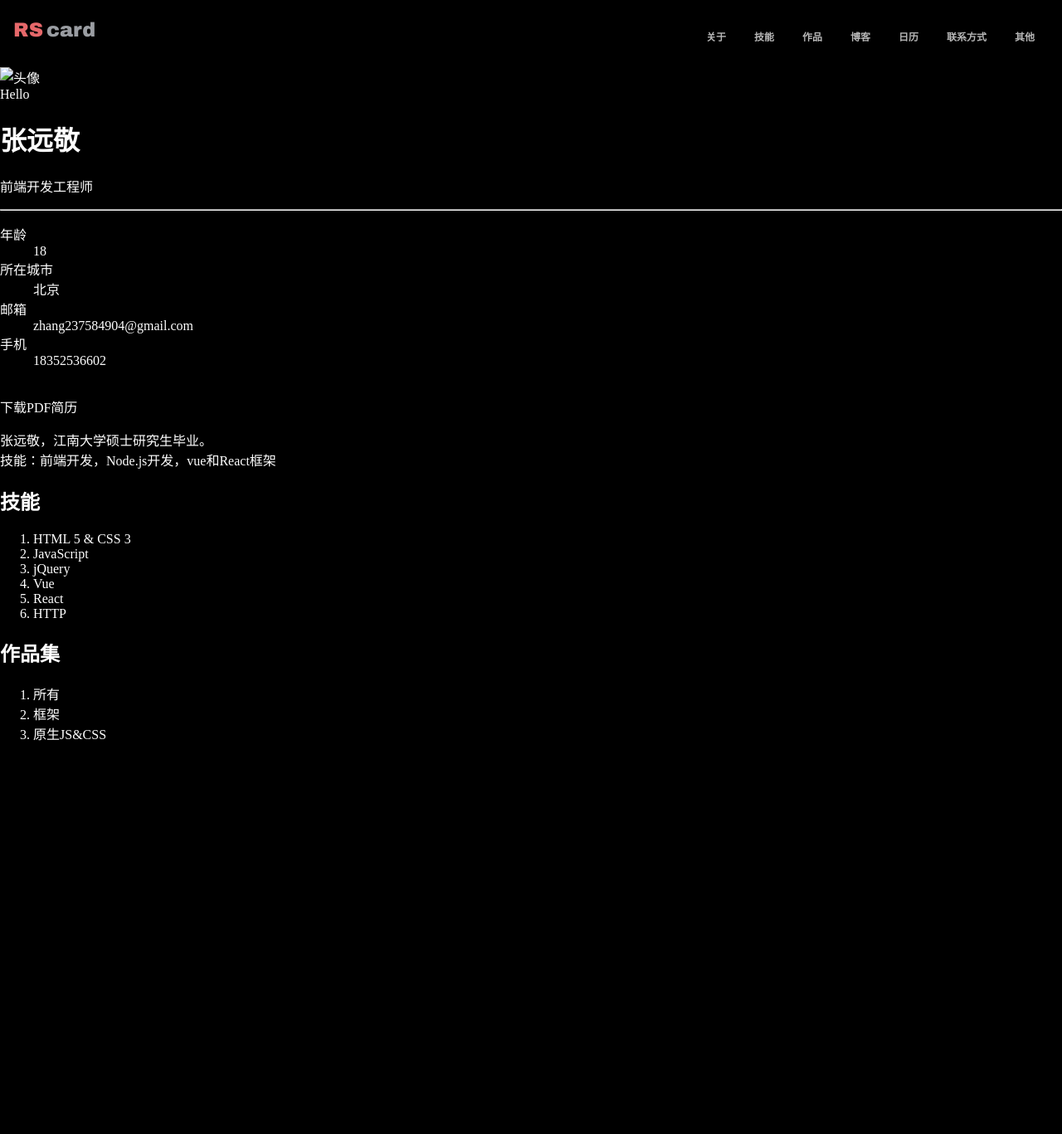
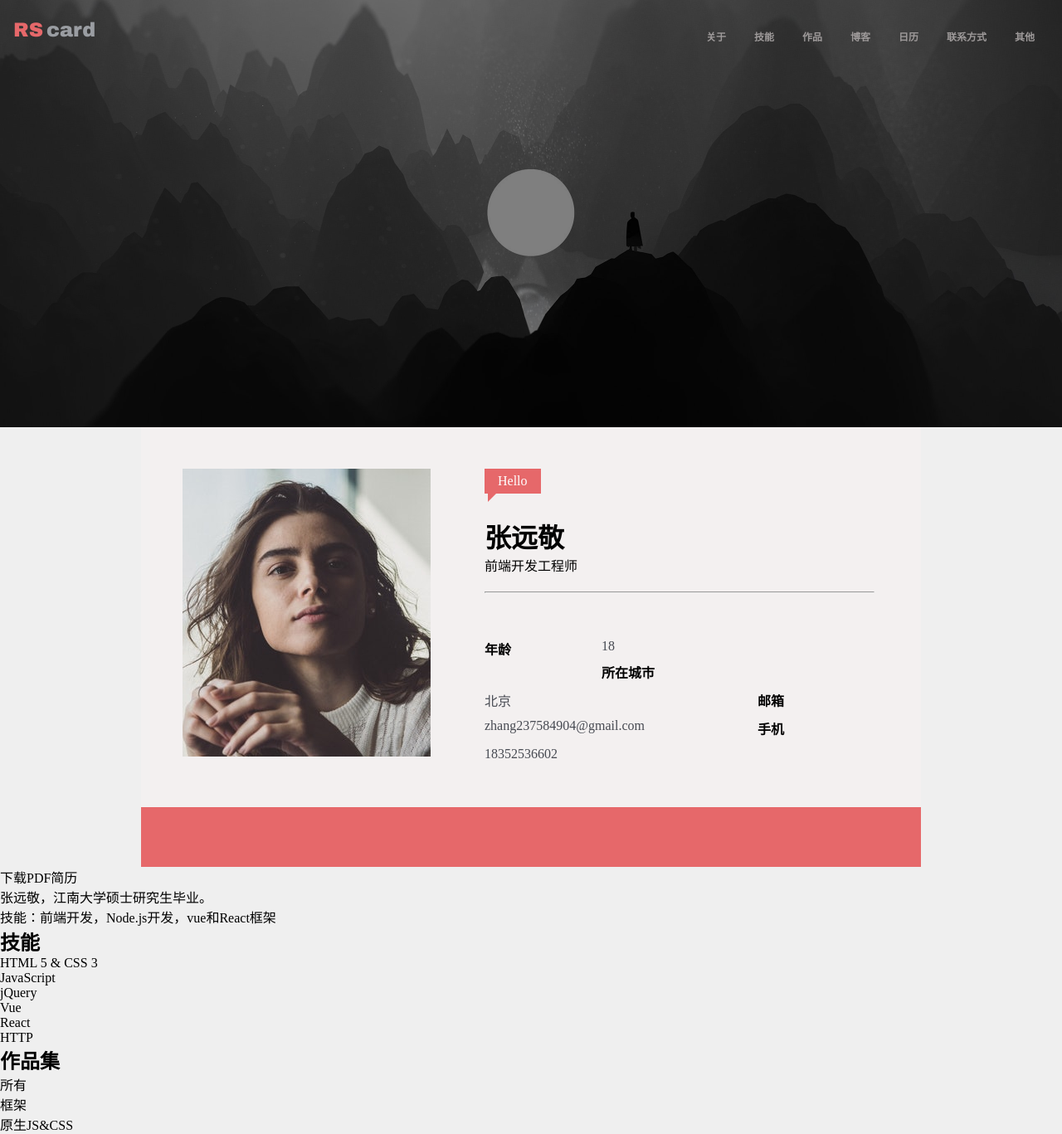
Before and after one commit to BabyFlower/task-jirengu, a plain HTML site: page resume/index.html in a window 1280 px wide. Shown: the whole page at 83% size. Before the commit the page ends 912 px from the top, so only its background shows below. Drawn offline with Linux system fonts and the light colour scheme.

Commit message:
resume-task-11

```diff
--- a/resume/a.css
+++ b/resume/a.css
@@ -4,34 +4,46 @@
   clear: both;
 }
 body {
-  background: black;
-  color: white;
+  background: #efefef;
   margin: 0;
+}
+*{
+  margin: 0;
+  padding: 0;
 }
 a {
   color: inherit;
   text-decoration: none; /*消除下划线*/
 }
-.topNavBar {
+.topNavBar{
+  position: fixed;
+  top: 0;
+  left: 0;
+  width: 100%;
+}
+
+.topNavBarInner {
   padding: 20px 16px 20px 16px;
 }
-.topNavBar > nav {
+
+
+.topNavBar nav {
   padding-top: 7px;
 }
-.topNavBar > nav > ul{
+.topNavBar  nav > ul{
         list-style: none; /*消除列表样式*/
         margin: 0;
         padding: 0;
 }
 
-.topNavBar > nav > ul > li{
+.topNavBar nav > ul > li{
     float: left;
     margin: 0 17px;
 }
 
-.topNavBar > nav > ul > li > a {
+.topNavBar  nav > ul > li > a {
   font-size: 12px;
-  color: #b7b7b7;
+  color: #9e9a9a;
   font-weight: bold;
   border-top: 3px solid transparent; /*加上透明的外边框，用于对齐*/
   border-bottom: 3px solid transparent;
@@ -40,7 +52,7 @@
   display: block;  /*当li的高度与a的高度不同时，设置a标签的样式为block即可与li同高*/
 }
 
-.topNavBar > nav > ul > li > a:hover {
+.topNavBar nav > ul > li > a:hover {
   border-bottom: 3px solid #e06567;
 }
 
@@ -57,3 +69,119 @@
 .topNavBar .logo .card {
   color: #9a9da2;
 }
+
+.banner{
+  height: 515px;
+  background-image: url(./img/background.jpg);
+  background-position: center center;
+  background-size: cover;
+}
+
+.banner .mask{
+  height: 515px;
+  background-color: rgba(0, 0, 0, 0.5);
+}
+
+.userCard{
+  max-width: 940px;
+  margin-left: auto;
+  margin-right: auto;
+  background-color: #f3f0f0;
+}
+
+.pictureAndText{
+  padding: 50px;
+}
+
+
+.userCard .picture{
+  float: left;
+ /* border:1px solid red;*/
+
+}
+
+.userCard .text{
+  float:left;
+  /*border:1px solid red;*/
+  margin-left: 65px;
+  width: 470px;
+}
+
+
+.userCard .welcome {
+  background: #e6686a;
+  color: white;
+  display: inline-block;/*let margin-bottom take effect*/
+  padding: 4px 16px;
+  line-height: 22px;
+  position: relative;
+  margin-bottom: 10px;
+}
+
+.userCard .welcome .triangle {
+  /*display: block;*/
+  border: 10px solid transparent;
+  width: 0px;
+  border-left-color: #e6686a;
+  border-top-width: 0px;
+  position: absolute;
+  left: 4px;
+  top: 100%;
+}
+
+
+.userCard .text h1{
+  margin-top: 18px;
+}
+
+
+.userCard .text hr{
+  margin: 20px 0 50px 0;
+}
+
+.userCard .pictureAndText{
+  padding: 50px;
+}
+
+
+.userCard dl dt,
+.userCard dl dd{
+  float: left;
+  padding: 5px 0;
+}
+.userCard dl dt{
+  width: 30%;
+  font-weight: bold;
+}
+
+.userCard dl dd{
+  width: 70%;
+  color: #474a52;
+}
+
+
+.userCard > footer.media{
+  background: #E6686A;
+  text-align: center;
+}
+
+.userCard > footer.media > a{
+  display: inline-block; /*to set width and height*/
+  width: 40px;
+  line-height: 30px;
+  padding: 5px 0;
+  border-radius: 50%;
+  margin: 16px;
+}
+
+.userCard > footer.media > a:hover{
+  background: #CF5D5F;
+}
+
+
+.userCard svg{
+  width: 30px;
+  height: 30px;
+  fill: white;
+  vertical-align: top; /*行内元素（inline）或表格单元格（table-cell）元素的垂直对齐方式,try to set block can have the same result*/
+}
--- a/resume/index.html
+++ b/resume/index.html
@@ -3,9 +3,19 @@
 <head>
     <title>木叶子的个人简历</title>
     <link rel="stylesheet" href="./a.css">
+    <script type="text/javascript" src="//at.alicdn.com/t/font_609752_i7zf51q6qi0vbo6r.js"></script>
+    <style type="text/css">
+    .icon {
+       width: 1em; height: 1em;
+       vertical-align: -0.15em;
+       fill: currentColor;
+       overflow: hidden;
+    }
+</style>
 </head>
 <body>
-   <div class="topNavBar clearfix">
+   <div class="topNavBar">
+    <div class="topNavBarInner clearfix">
        <a href="javascript:;" alt="logo" class="logo" style="float:left;">
            <span class="rs">RS</span><span class="card">card</span>
        </a>
@@ -20,17 +30,19 @@
                <li><a href="#">其他</a></li>
            </ul>
        </nav>
+    </div>
    </div>
-   <div class="banner" style="background-image: url(#)"></div>
+   <div class="banner">
+     <div class="mask"></div>
+   </div>
    <main>
-       <div class="card">
-           <div class="pictureAndText">
+       <div class="userCard">
+           <div class="pictureAndText clearfix">
                <div class="picture">
-                   <img src="" alt="头像">
+                   <img src="./img/head-portrait.jpeg" width=299 height=347 alt="头像">
                </div>
                <div class="text">
-                 <div class="profile">
-                     <span class="welcome">Hello</span>
+                     <span class="welcome">Hello<span class="triangle"></span></span>
                      <h1>张远敬</h1>
                      <p>前端开发工程师</p>
                      <hr>
@@ -44,18 +56,25 @@
                          <dt>手机</dt>
                          <dd>18352536602</dd>
                      </dl>
-                 </div>
                </div>
            </div>
-             <footer class="media">
-           <a href="#"><img src="" alt=""></a>
-           <a href="#"><img src="" alt=""></a>
-           <a href="#"><img src="" alt=""></a>
-           <a href="#"><img src="" alt=""></a>
-           <a href="#"><img src="" alt=""></a>
-           <a href="#"><img src="" alt=""></a>
-           <a href="#"><img src="" alt=""></a>
-             </footer>
+          <footer class="media">
+           <a href="#">
+             <svg class="icon" aria-hidden="true">
+                <use xlink:href="#icon-gongzhonghao"></use>
+             </svg>
+           </a>
+           <a href="#">
+             <svg class="icon" aria-hidden="true">
+                <use xlink:href="#icon-twitter"></use>
+             </svg>
+           </a>
+           <a href="#">
+             <svg class="icon" aria-hidden="true">
+                <use xlink:href="#icon-github4"></use>
+             </svg>
+           </a>
+          </footer>
        </div>
        <a href="#" class="button">下载PDF简历</a>
        <p>
```
Also changed, not shown: resume/img/background.jpg (added), resume/img/head-portrait.jpeg (added).
